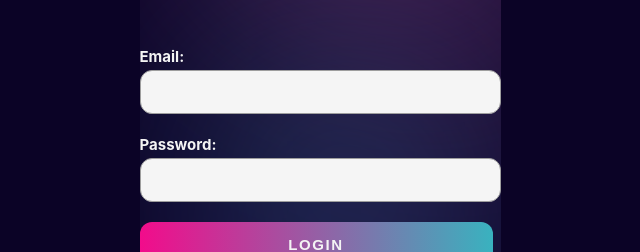
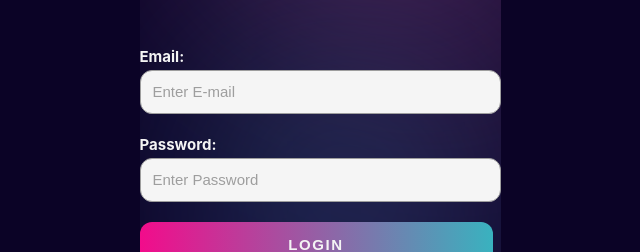
Before and after one commit to Murrmaid4/friendly_fire_app, a React (Create React App) app in the folder friendlyfire/: page / in a window 1280 px wide. Shown: the part 378-630 px from the top of the page, without its empty margins (320-960 px from the left). Built offline with nearby package versions, Linux system fonts and the light colour scheme.

Commit message:
added placeholders

```diff
--- a/friendlyfire/src/Pages/Login/Login.css
+++ b/friendlyfire/src/Pages/Login/Login.css
@@ -1,5 +1,3 @@
-
-
 body {
     background: var(--black);
     display:flex;
@@ -47,6 +45,15 @@ input {
     border: 1px solid var(--Grey-500, #9E9E9E);
     background: var(--Grey-200, #f5f5f5);
     margin-top: 4px;
+}
+
+input::placeholder{
+    color: var(--Grey-500, #9E9E9E);
+    font-size: 15px;
+    font-style: normal;
+    font-weight: 400;
+    line-height: 120%; /* 18px */
+    padding-left: 10px;
 }
 
 input:focus {
--- a/friendlyfire/src/Pages/Login/Login.js
+++ b/friendlyfire/src/Pages/Login/Login.js
@@ -39,6 +39,7 @@ const Login = () => {
           Email:
           <input
             type="email"
+            placeholder="Enter E-mail"
             value={email}
             onChange={handleEmailChange}
             required
@@ -49,6 +50,7 @@ const Login = () => {
           Password:
           <input
             type="password"
+            placeholder="Enter Password"
             value={password}
             onChange={handlePasswordChange}
             required
--- a/friendlyfire/src/Pages/Signup/Signup.css
+++ b/friendlyfire/src/Pages/Signup/Signup.css
@@ -36,6 +36,16 @@ input {
   background: var(--Grey-200, #f5f5f5);
   margin-top: 4px;
 }
+
+input::placeholder{
+  color: var(--Grey-500, #9E9E9E);
+  font-size: 15px;
+  font-style: normal;
+  font-weight: 400;
+  line-height: 120%; /* 18px */
+  padding-left: 10px;
+}
+
 
 input:focus {
   outline: 2px solid var(--Rose, #F20C8B);
--- a/friendlyfire/src/Pages/Signup/Signup.js
+++ b/friendlyfire/src/Pages/Signup/Signup.js
@@ -37,6 +37,7 @@ const Signup = () => {
               Email:
               <input
                 type="email"
+                placeholder="Enter-E-mail"
                 //value={email}
                 // onChange={handleEmailChange}
                 required
@@ -47,6 +48,7 @@ const Signup = () => {
               Password:
               <input
                 type="password"
+                placeholder="Enter Password"
                 // value={password}
                 // onChange={handlePasswordChange}
                 required
@@ -57,6 +59,7 @@ const Signup = () => {
               Confirm Password:
               <input
                 type="password"
+                placeholder="Re-enter Password"
                 // value={confirmPassword}
                 // onChange={handleConfirmPasswordChange}
                 required
```
